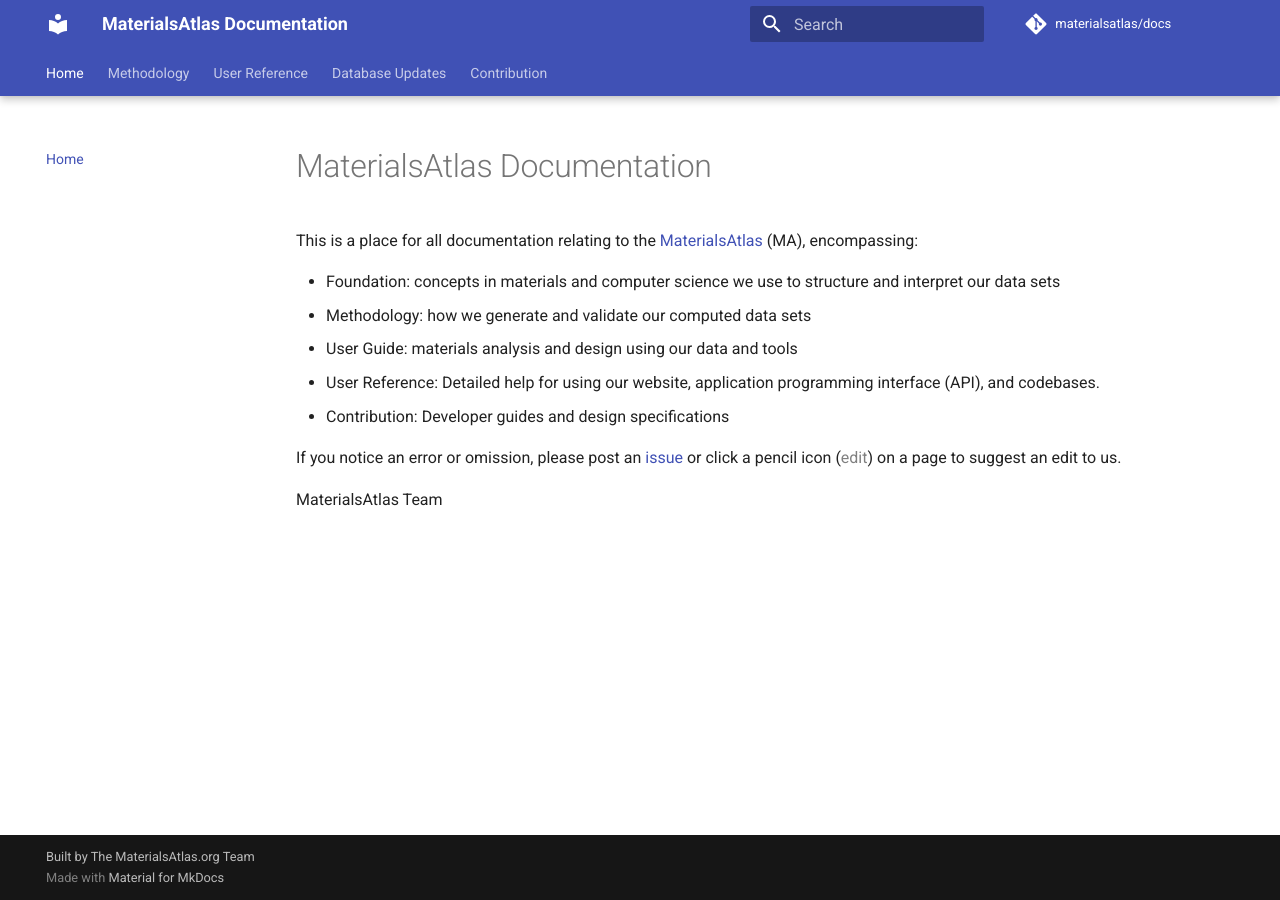
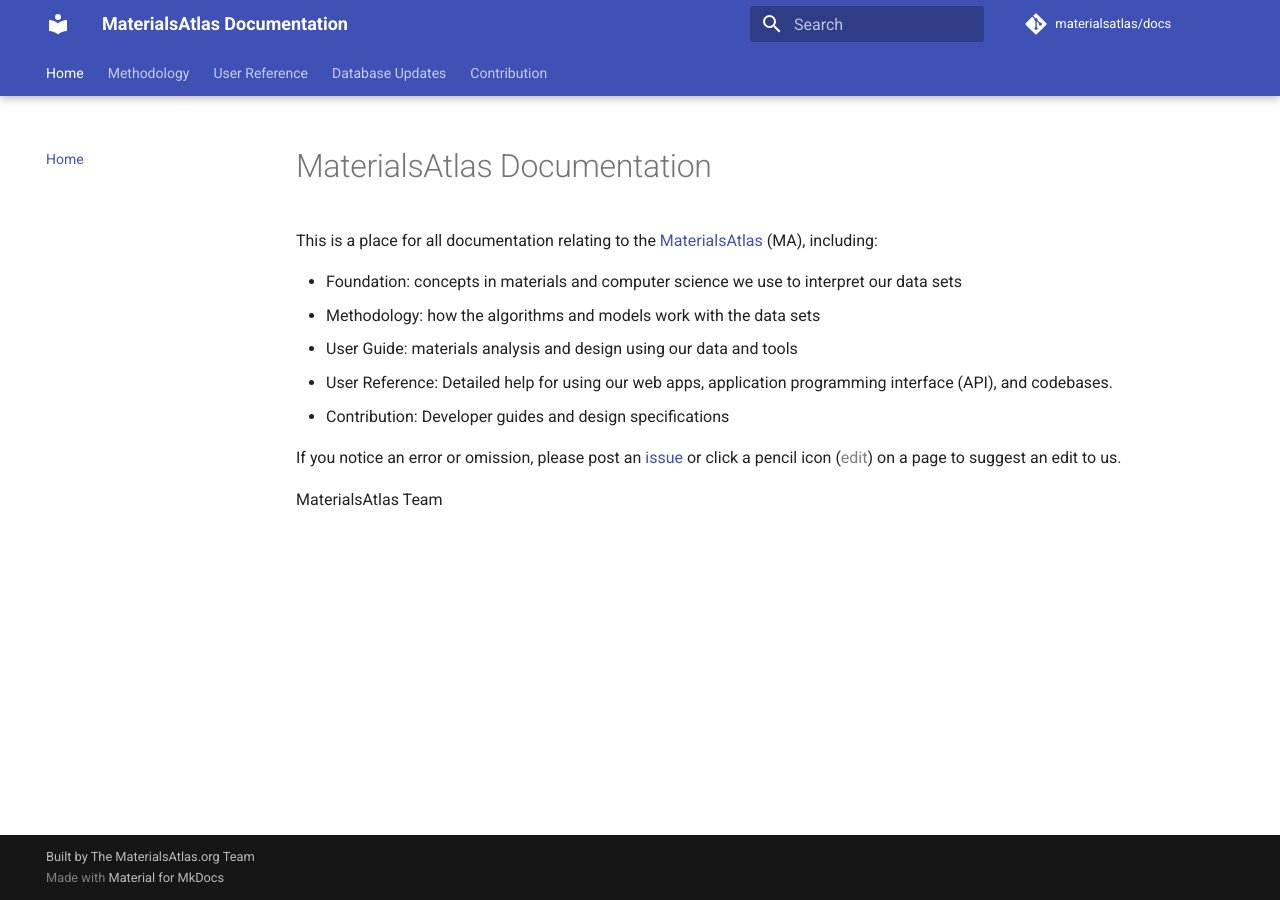
Before and after one commit to usccolumbia/materialsatlas, an MkDocs documentation site: the page built from docs/index.md, in a window 1280 px wide. Built offline with MkDocs 1.6.1 and Material for MkDocs 9.7.7, drawn with Linux system fonts in a browser that asks for light colours; comment, search, counter and statistics services are not loaded.

Commit message:
Update index.md

```diff
--- a/docs/index.md
+++ b/docs/index.md
@@ -3,13 +3,12 @@
 
 
 This is a place for all documentation relating to the
-[MaterialsAtlas](http://materialsAtlas.org) (MA), encompassing:
+[MaterialsAtlas](http://materialsAtlas.org) (MA), including:
 
-- Foundation: concepts in materials and computer science we use to structure
-  and interpret our data sets
-- Methodology: how we generate and validate our computed data sets
+- Foundation: concepts in materials and computer science we use to interpret our data sets
+- Methodology: how the algorithms and models work with the data sets
 - User Guide: materials analysis and design using our data and tools
-- User Reference: Detailed help for using our website,
+- User Reference: Detailed help for using our web apps,
   application programming interface (API), and codebases.
 - Contribution: Developer guides and design specifications
 
```
